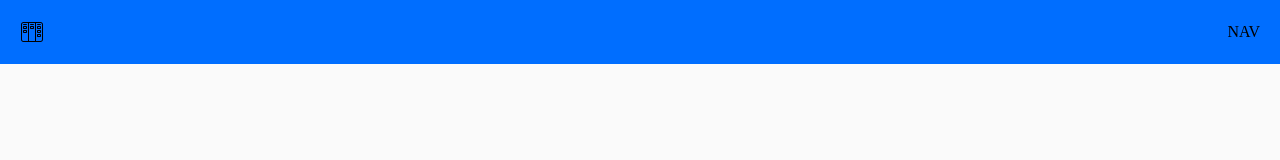
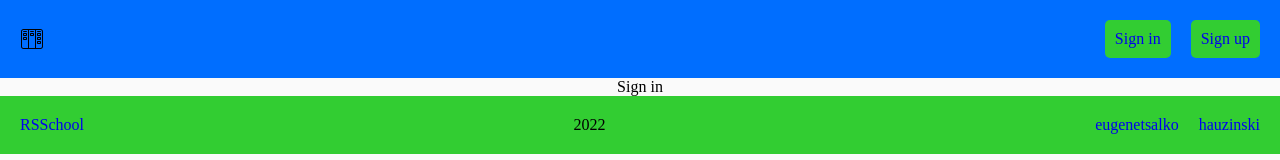
Before and after one commit to EugeneTsalko/project-management-app, a React (Create React App) app: page /signin in a window 1280 px wide. Before the commit this address had no page. Shown: the top 160 px of the page. Built offline with nearby package versions, Linux system fonts and the light colour scheme.

Commit message:
feat: add basic navigation and signin routes

```diff
--- a/src/components/Header/Header.tsx
+++ b/src/components/Header/Header.tsx
@@ -2,6 +2,7 @@ import React from 'react';
 import { NavLink } from 'react-router-dom';
 import styles from './Header.module.scss';
 import logo from '../../assets/logo.svg';
+import { Navigation } from 'components/Navigation/Navigation';
 
 export const Header = () => {
   return (
@@ -9,7 +10,7 @@ export const Header = () => {
       <NavLink to="/">
         <img src={logo} alt="logo" />
       </NavLink>
-      <nav>NAV</nav>
+      <Navigation></Navigation>
     </header>
   );
 };
--- /dev/null
+++ b/src/components/LinkButton/LinkButton.module.scss
@@ -0,0 +1,15 @@
+@import '../../styles/variables.scss';
+
+.linkBtn {
+  background-color: $lime-green;
+  display: flex;
+  padding: 10px;
+  border-radius: 5px;
+  align-items: center;
+  justify-content: center;
+  transition: ease-in-out 0.3s;
+}
+
+.linkBtn:hover {
+  background-color: $aqua;
+}
--- /dev/null
+++ b/src/components/LinkButton/LinkButton.tsx
@@ -0,0 +1,16 @@
+import React from 'react';
+import { Link } from 'react-router-dom';
+import styles from './LinkButton.module.scss';
+
+type Props = {
+  path: string;
+  text: string;
+};
+
+export const LinkButton = ({ path, text }: Props) => {
+  return (
+    <Link className={styles.linkBtn} to={path}>
+      {text}
+    </Link>
+  );
+};
--- /dev/null
+++ b/src/components/Navigation/Navigation.module.scss
@@ -0,0 +1,4 @@
+.nav {
+  display: flex;
+  gap: 20px;
+}
--- /dev/null
+++ b/src/components/Navigation/Navigation.tsx
@@ -0,0 +1,12 @@
+import { LinkButton } from 'components/LinkButton/LinkButton';
+import React from 'react';
+import styles from './Navigation.module.scss';
+
+export const Navigation = () => {
+  return (
+    <div className={styles.nav}>
+      <LinkButton path="/signin" text="Sign in"></LinkButton>
+      <LinkButton path="/signup" text="Sign up"></LinkButton>
+    </div>
+  );
+};
--- a/src/routes/AppRoutes.tsx
+++ b/src/routes/AppRoutes.tsx
@@ -8,6 +8,8 @@ export default function AppRoutes() {
   return (
     <Routes>
       <Route path="/" element={<WelcomePage />} />
+      <Route path="/signin" element={<p>Sign in</p>} />
+      <Route path="/signup" element={<p>Sign up</p>} />
       <Route path="/Boards" element={<p>Main page</p>} />
       <Route path="/Boards/:id" element={<p>Board page</p>} />
       <Route path="*" element={<NotFound />} />
```
